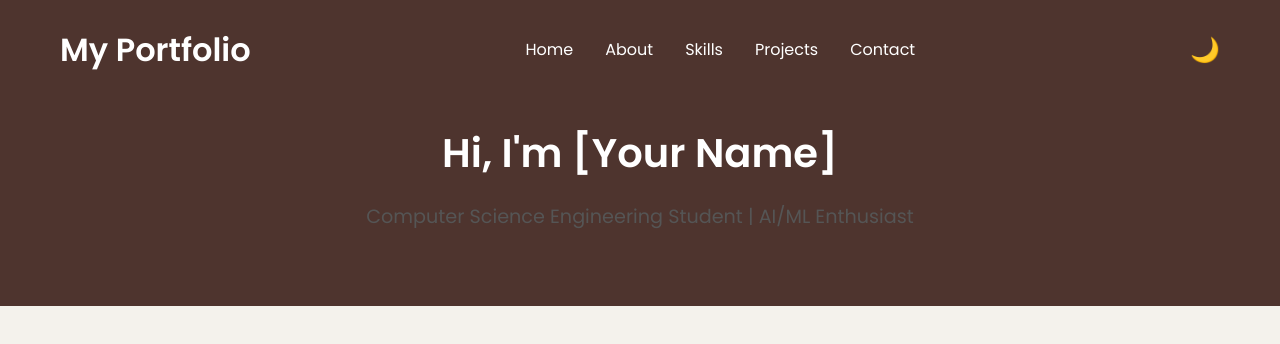
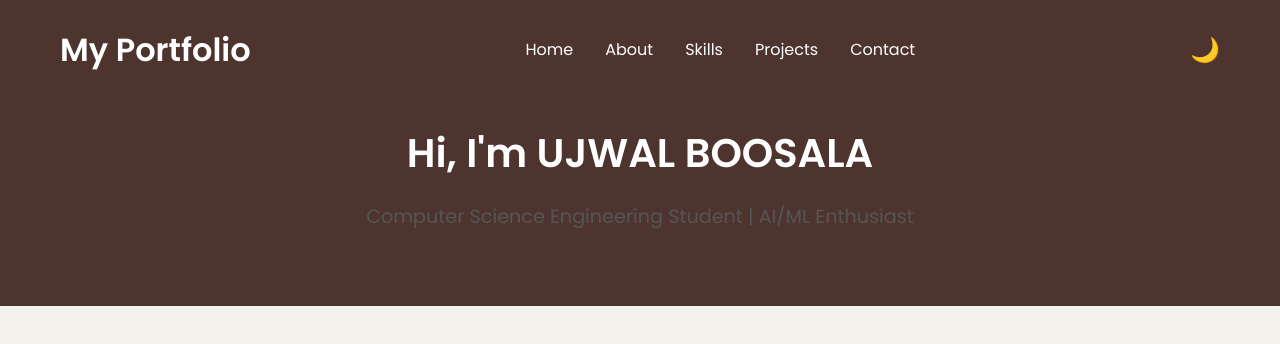
Before and after one commit to ujwal588/ujwal588.github.io, a plain HTML site: page index.html in a window 1280 px wide. Drawn offline with Linux system fonts and the light colour scheme.

Commit message:
added nae to home

```diff
--- a/index.html
+++ b/index.html
@@ -26,7 +26,7 @@
 
         </nav>
         <div class="intro">
-            <h1>Hi, I'm [Your Name]</h1>
+            <h1>Hi, I'm UJWAL BOOSALA</h1>
             <p>Computer Science Engineering Student | AI/ML Enthusiast</p>
         </div>
     </header>
```
